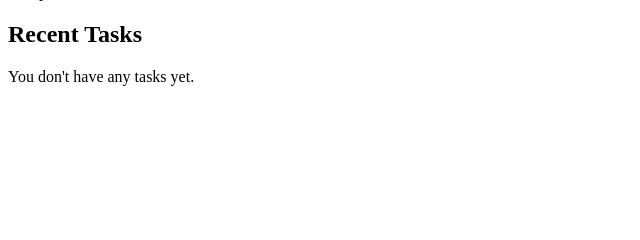
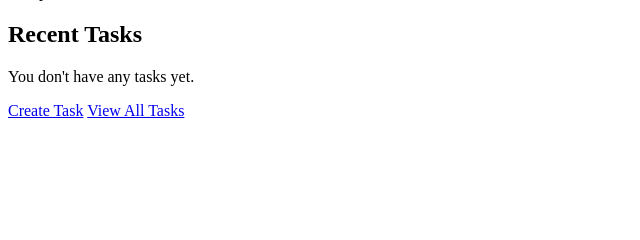
Before and after one commit to nargesrezaii/task-manager-api, a Django app: page / in a window 1280 px wide. Shown: the part 331-571 px from the top of the page, without its empty margins (0-640 px from the left). Run offline with Django 5.2, Linux system fonts and the light colour scheme; the visitor is signed in with stand-in values (Sample User, id 1); data that the repository does not hold is empty.

Commit message:
feat: improve task dashboard
Add navigation to task management pages.

```diff
--- a/apps/dashboard/templates/dashboard/dashboard.html
+++ b/apps/dashboard/templates/dashboard/dashboard.html
@@ -20,7 +20,9 @@
 
     <section>
         <h2>Recent Tasks</h2>
+
         {% if tasks %}
+
             {% for task in tasks %}
                 <article>
                     <h3>
@@ -44,8 +46,14 @@
             {% endfor %}
 
         {% else %}
-        <p>You don't have any tasks yet.</p>
+
+            <p>You don't have any tasks yet.</p>
+
         {% endif %}
+
     </section>
 
+    <a href="{% url 'create-task' %}">Create Task</a>
+    <a href="{% url 'task-list' %}">View All Tasks</a>
+
 {% endblock %}
```
